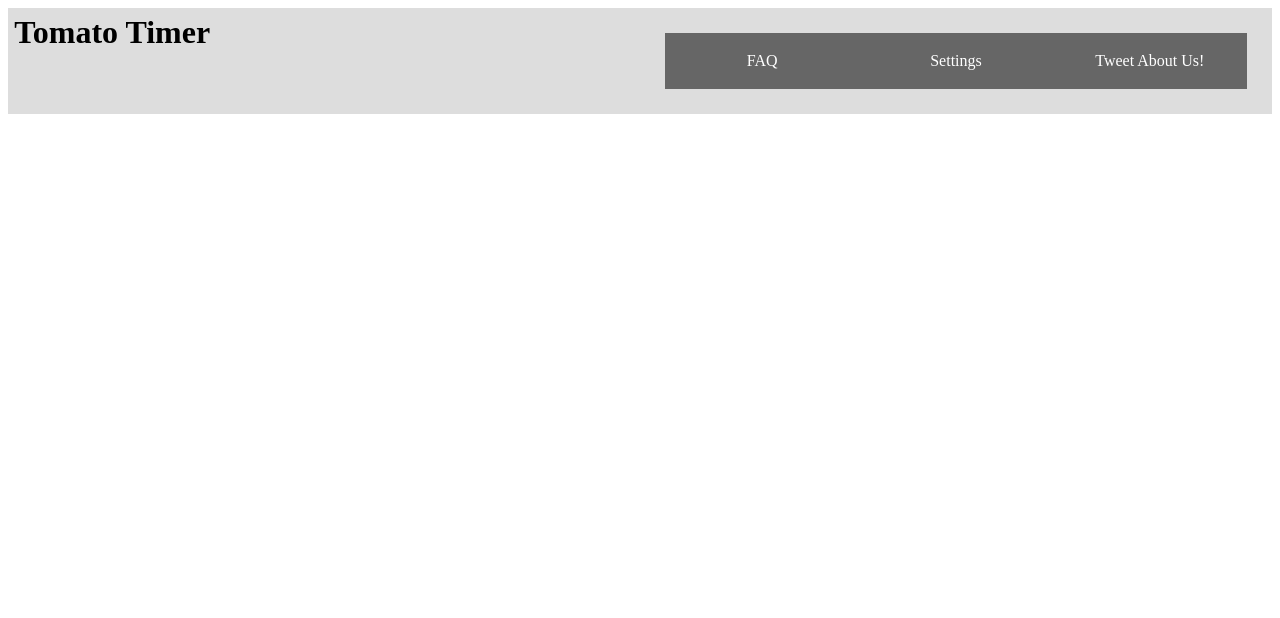
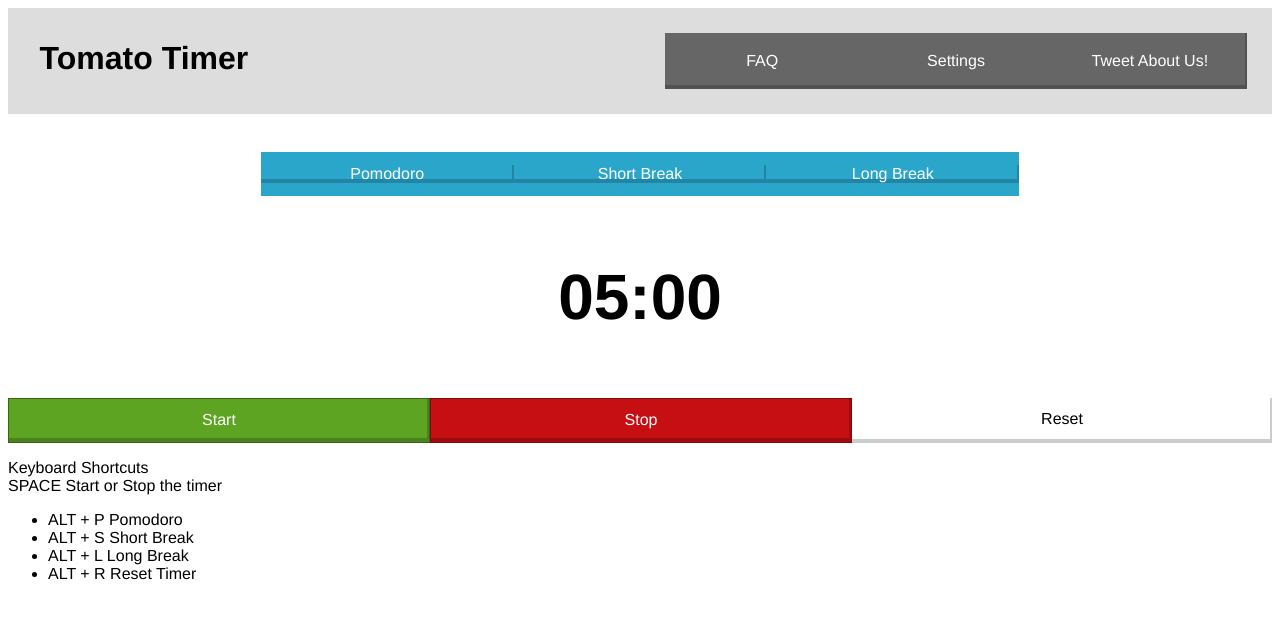
Before and after one commit to soozee/timer, a website: page index.html in a window 1280 px wide. Drawn offline with Linux system fonts and the light colour scheme; files that its build step writes are made by us from their sources.

Commit message:
added more styling and structure to the body.

```diff
--- a/index.html
+++ b/index.html
@@ -17,11 +17,33 @@
 			</div>
 		</div>
 	</header>
-<main>
-<div class="row"></div>
-<div class="row"></div>
-<div class="row"></div>
-<div class="row"></div>
-<div class="row"></div>
-</main>
+	<main>
+	<div>
+		<div class="blue row">
+			<div class="column">Pomodoro</div>
+			<div class="column">Short Break</div>
+			<div class="column">Long Break</div>
+		</div>
+	</div>
+	<div class="numbers">
+		<p>05:00</p>
+	</div>
+	<div class="row btns">
+		<div class="column start _25">Start</div>
+		<div class="column stop _25">Stop</div>
+		<div class="column reset _25">Reset</div>
+	</div>
+	<div class="row">
+		<div class="column">
+			<p>Keyboard Shortcuts<br>SPACE   Start or Stop the timer</p>
+			<ul>
+				<li>ALT + P  Pomodoro</li>
+				<li>ALT + S  Short Break</li>
+				<li>ALT + L  Long Break</li>
+				<li>ALT + R  Reset Timer</li>
+			</ul>
+		</div>
+		<div class="column"></div>
+	</div>
+	</main>
 </body>
--- a/style.css
+++ b/style.css
@@ -1,4 +1,7 @@
 
+body {
+  font-family: "Helvetica Neue", "Helvetica", Helvetica, Arial, sans-serif;
+}
 .column {
   flex-basis: 100%;
 }
@@ -26,7 +29,7 @@ nav .row {
 /* header style */
 header {background-color:#ddd;}
 h1 {
-  margin:1%;
+  margin:5%;
 }
 nav {
   padding:3% 0;
@@ -38,4 +41,48 @@ nav {
   justify-content: center;
   align-content: center;
   align-self:center;
+  box-shadow: -2px -4px rgba(0,0,0,.2) inset;
+
 }
+
+/* main */
+.blue {
+  background-color: #2ba6cb;
+  color:#Fff;
+  text-align: center;
+  padding:1% 0;
+  margin:3% 20%;
+}
+.blue .column {
+  box-shadow: -2px -4px rgba(0,0,0,.2) inset;
+
+}
+.numbers p {
+  text-align: center;
+  font-size:4em;
+  font-weight: bold;
+}
+
+.btns {
+  justify-content: space-between;
+  text-align: center;
+}
+.btns .column {
+  padding:1%;
+}
+
+.start {
+  color: #fff;
+  background-color: #5da423;
+  border: 1px solid #396516;
+  box-shadow: -2px -4px rgba(0,0,0,.2) inset;
+}
+.stop {
+    background-color: #c60f13;
+    border: 1px solid #7f0a0c;
+    box-shadow: -2px -4px rgba(0,0,0,.2) inset;
+    color:#fff;
+}
+.reset {
+    box-shadow: -2px -4px rgba(0,0,0,.2) inset;
+}
```
